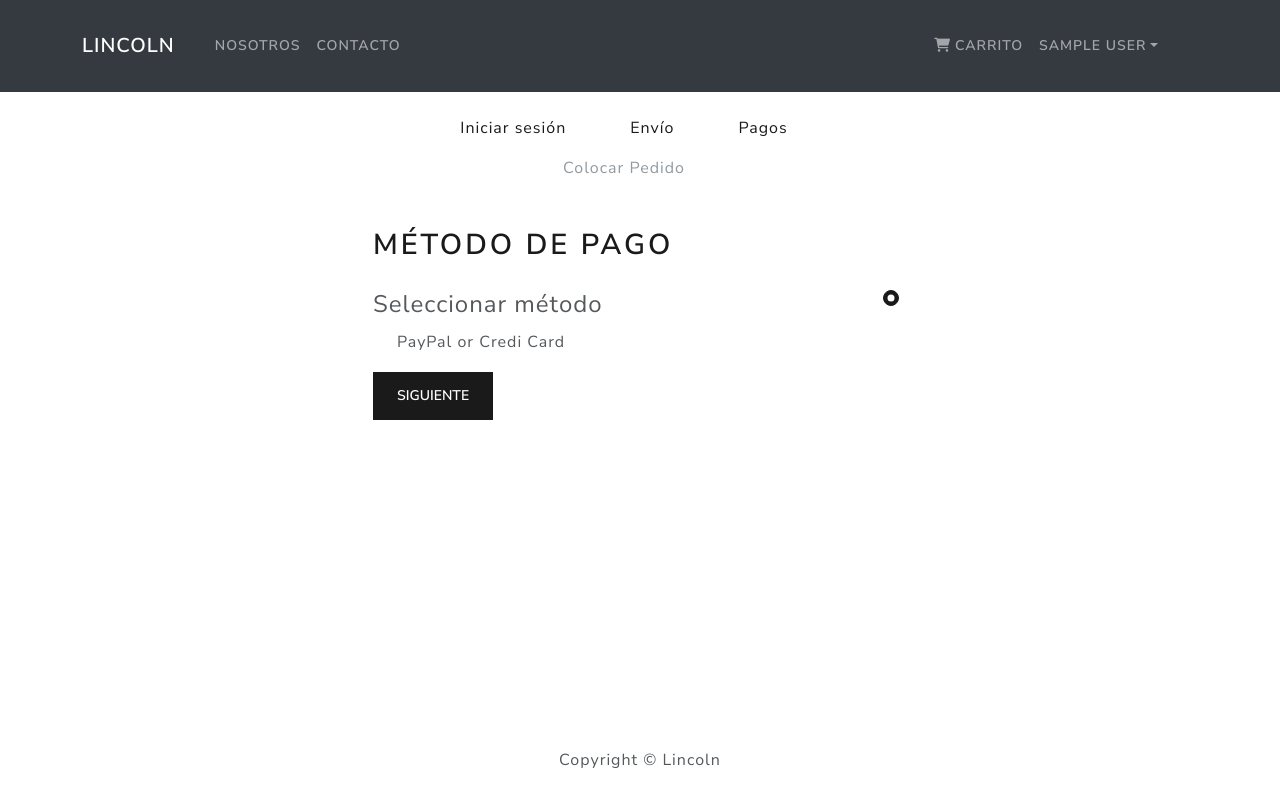
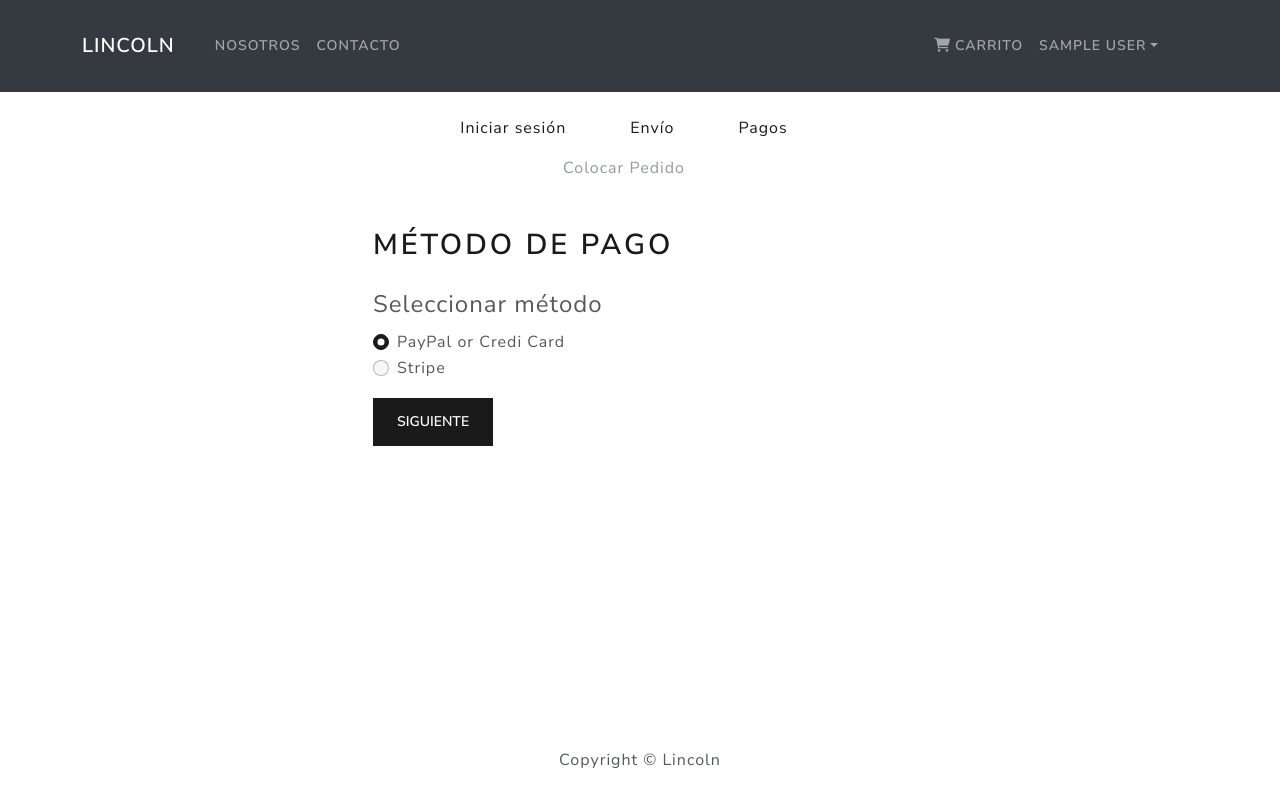
Before and after one commit to tyesh/ecommerce-dev, a React (Create React App) app in the folder frontend/: page /payment in a window 1280 px wide. Built offline with nearby package versions, Linux system fonts and the light colour scheme; sample sign-in values are in the browser's storage.

Commit message:
Payment screen

```diff
--- a/frontend/src/screens/PaymentScreen.js
+++ b/frontend/src/screens/PaymentScreen.js
@@ -1,4 +1,4 @@
-import React, { useState } from 'react';
+import React, { useEffect, useState } from 'react';
 import { useNavigate } from 'react-router-dom';
 import { Form, Button, Col } from 'react-bootstrap';
 import { useDispatch, useSelector } from 'react-redux';
@@ -8,9 +8,12 @@ import CheckoutSteps from '../components/CheckoutSteps';
 
 const PaymentScreen = () => {
   const navigate = useNavigate();
+
   const cart = useSelector((state) => state.cart);
+  const { shippingAddress } = cart;
 
-  const { shippingAddress } = cart;
+  const userLogin = useSelector((state) => state.userLogin);
+  const { userInfo } = userLogin;
 
   if (!shippingAddress) {
     navigate('/shipping');
@@ -26,6 +29,12 @@ const PaymentScreen = () => {
     navigate('/placeorder');
   };
 
+  useEffect(() => {
+    if (!userInfo) {
+      navigate(`/login?redirect=payment`);
+    }
+  }, [userInfo, navigate]);
+
   return (
     <FormContainer>
       <CheckoutSteps step1 step2 step3 />
@@ -33,7 +42,6 @@ const PaymentScreen = () => {
       <Form onSubmit={submitHandler}>
         <Form.Group>
           <Form.Label as='legend'>Seleccionar método</Form.Label>
-        </Form.Group>
           <Col>
             <Form.Check
               type='radio'
@@ -44,7 +52,16 @@ const PaymentScreen = () => {
               checked
               onChange={(e) => setPaymentMethod(e.target.value)}
             ></Form.Check>
+            <Form.Check
+              type='radio'
+              label='Stripe'
+              id='Stripe'
+              name='paymentMethod'
+              value='Stripe'
+              onChange={(e) => setPaymentMethod(e.target.value)}
+            ></Form.Check>
           </Col>
+        </Form.Group>
         <Button type='submit' variant='primary' className='my-3'>
           Siguiente
         </Button>
--- a/frontend/src/screens/ShippingScreen.js
+++ b/frontend/src/screens/ShippingScreen.js
@@ -1,4 +1,4 @@
-import React, { useState } from 'react';
+import React, { useEffect, useState } from 'react';
 import { useNavigate } from 'react-router-dom';
 import { Form, Button } from 'react-bootstrap';
 import { useDispatch, useSelector } from 'react-redux';
@@ -8,9 +8,12 @@ import CheckoutSteps from '../components/CheckoutSteps';
 
 const ShippingScreen = () => {
   const navigate = useNavigate();
+
   const cart = useSelector((state) => state.cart);
+  const { shippingAddress } = cart;
 
-  const { shippingAddress } = cart;
+  const userLogin = useSelector((state) => state.userLogin);
+  const { userInfo } = userLogin;
 
   const [address, setAddress] = useState(shippingAddress.address);
   const [city, setCity] = useState(shippingAddress.city);
@@ -24,6 +27,12 @@ const ShippingScreen = () => {
     dispatch(saveShippingAddress({ address, city, postalCode, country }));
     navigate('/payment');
   };
+
+  useEffect(() => {
+    if (!userInfo) {
+      navigate(`/login?redirect=shipping`);
+    }
+  }, [userInfo, navigate]);
 
   return (
     <FormContainer>
```
Lines whose indentation alone changed are shown as unchanged.
